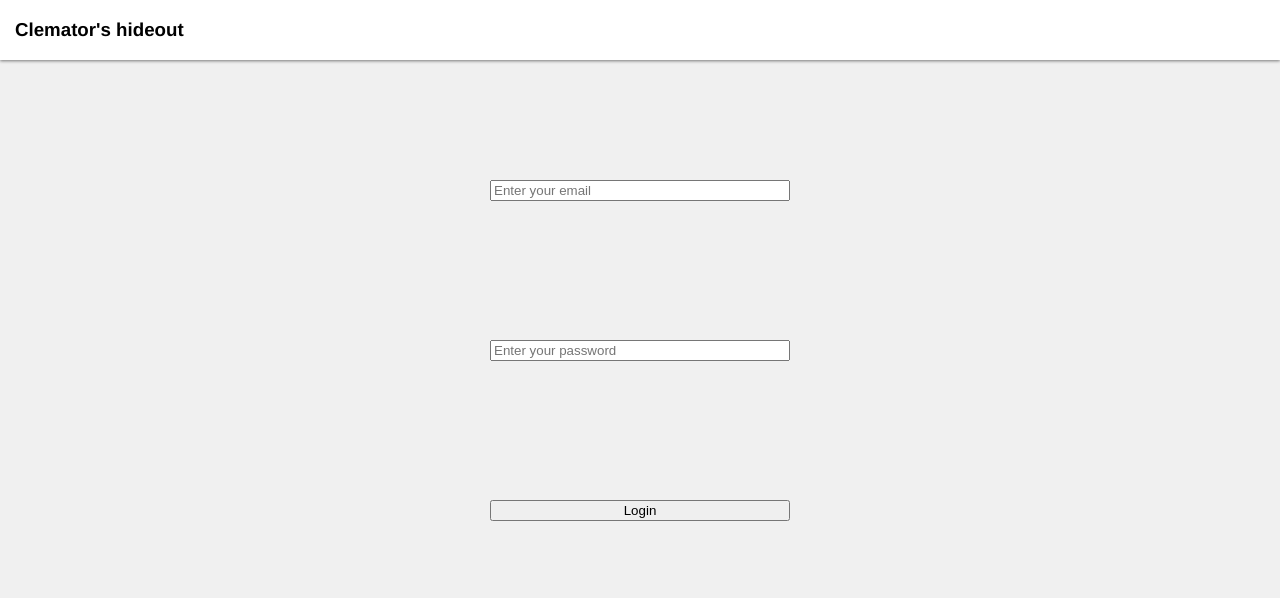
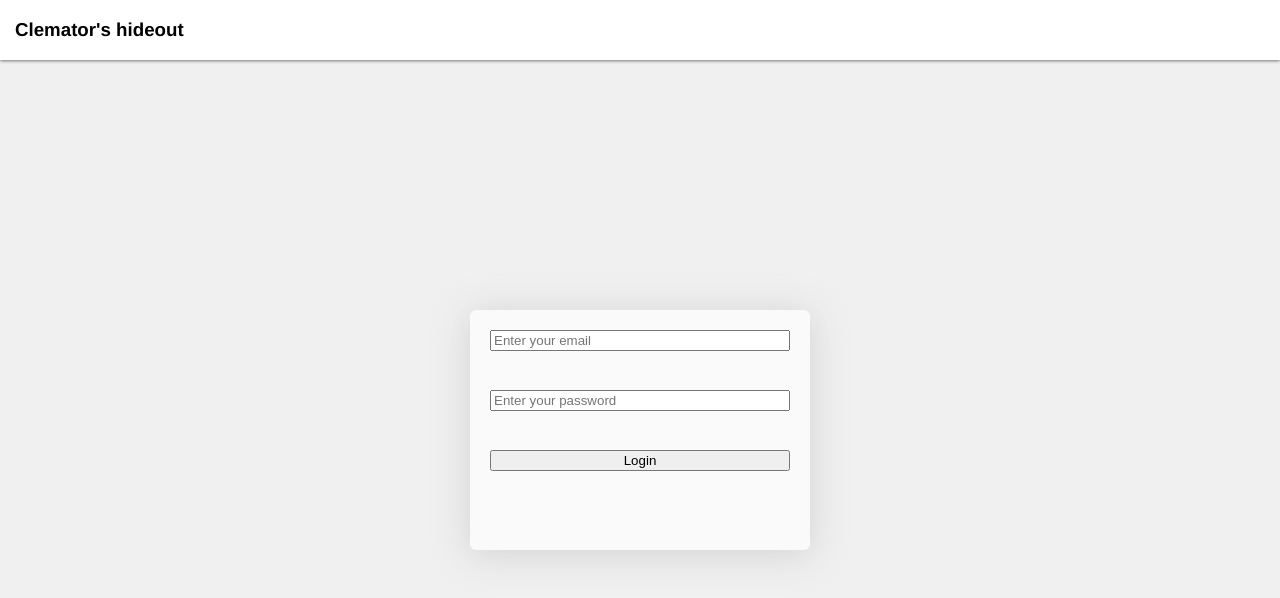
Before and after one commit to clemator/vue-personal-website, a Vue app: page /#/login in a window 1280 px wide. Shown: the top 598 px of the page. Built offline with nearby package versions, Linux system fonts and the light colour scheme.

Commit message:
Fix conflicts

```diff
--- a/src/components/TheLoginForm.vue
+++ b/src/components/TheLoginForm.vue
@@ -30,12 +30,16 @@
       <div
         class="error-block"
       >
-        <div
-          v-if="error"
-          class="error-text"
+        <transition
+          name=""
         >
-          {{ error }}
-        </div>
+          <div
+            v-if="error"
+            class="error-text"
+          >
+            {{ error }}
+          </div>
+        </transition>
       </div>
     </form>
   </div>
@@ -60,10 +64,21 @@ export default {
   },
   methods: {
     login(email, password) {
+      this.resetFormError()
+
+      if (!this.email)
+        this.email
+
       this.$store.dispatch('authentication/connexion/login', { email, password })
         .then(() => {
           console.log('CONNECTED')
         })
+        .catch((err) => {
+          this.$store.dispatch('authentication/connexion/setError', err.toString())
+        })
+    },
+    resetFormError() {
+      this.$store.dispatch('authentication/connexion/resetError')
     }
   }
 }
@@ -79,10 +94,17 @@ export default {
     display: flex;
     flex-direction: column;
     justify-content: space-between;
+    padding: 20px;
+    height: 100%;
+    max-height: 200px;
     width: 300px;
-    height: 100%;
-    min-height: 200px;
-    max-height: 500px;
+    background-color: #FAFAFA;
+    border-radius: 6px;
+    box-shadow: 0 4px 36px 0 rgba(197,197,197,0.7);
+
+    input {
+
+    }
 
     .error-block {
       height: 20px;
--- a/src/store/modules/authentication/connexion.js
+++ b/src/store/modules/authentication/connexion.js
@@ -27,6 +27,9 @@ const actions = {
   logout({ commit, dispatch }) {
     commit('resetError')
     dispatch('authentication/setAuthenticationFlag', false)
+  },
+  resetError({ commit }) {
+    commit('resetError')
   }
 }
 
```
Also changed, not shown: 1 other file (tests, documents, lock files or other folders).
